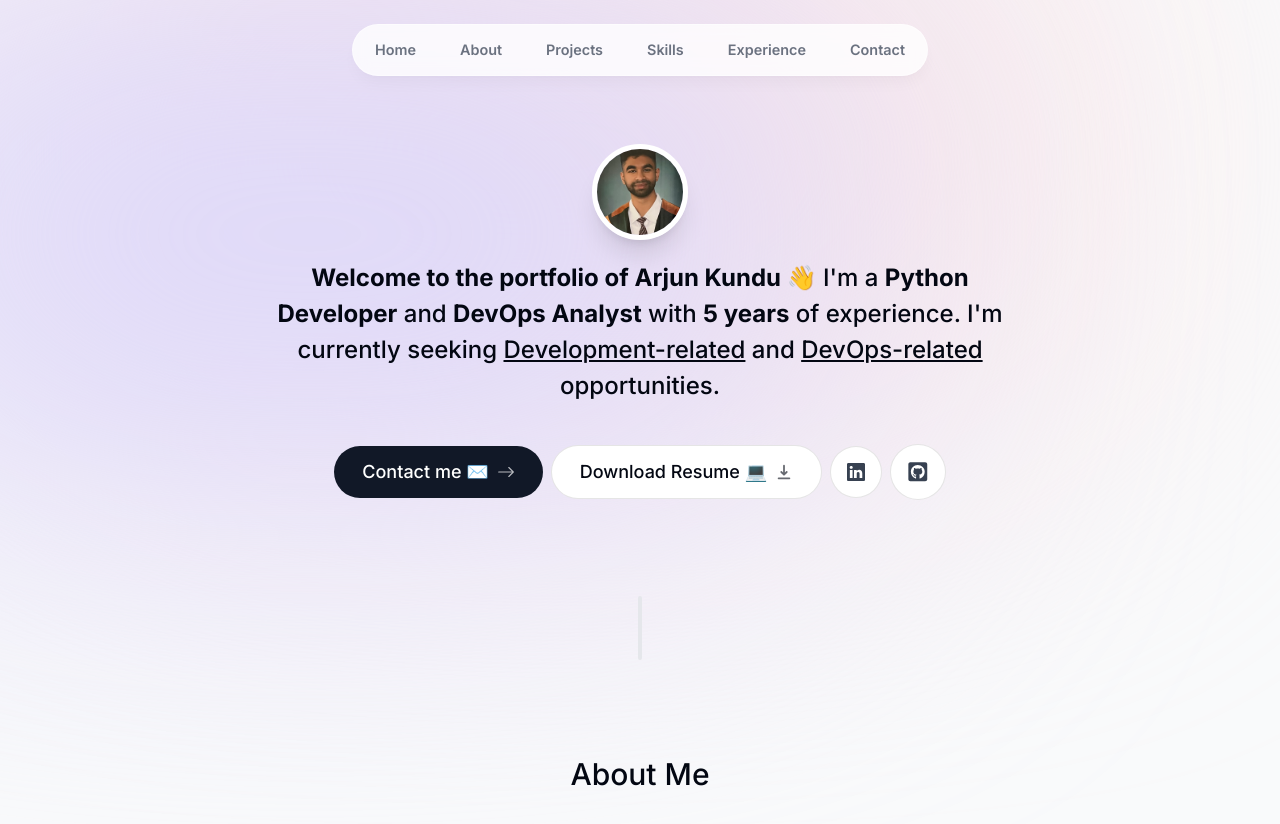
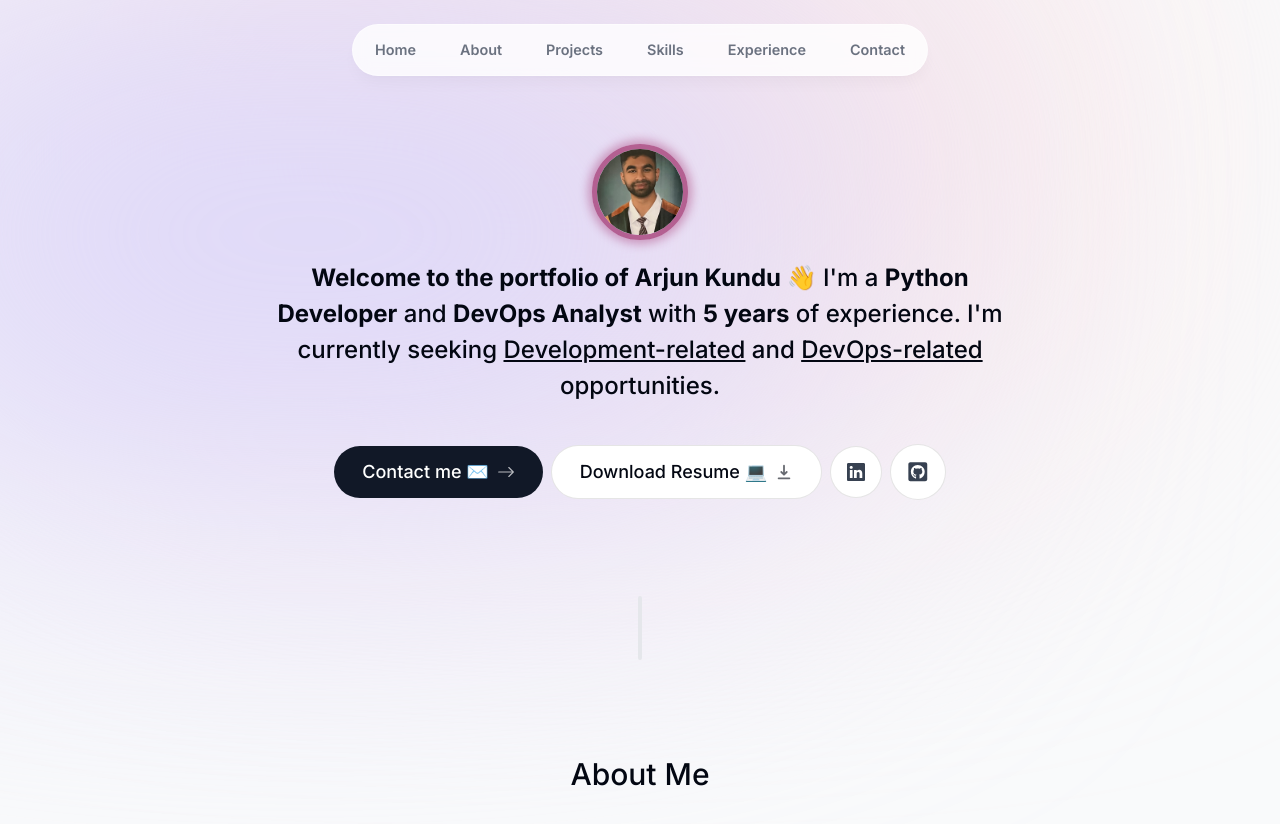
Before and after one commit to kunduarjun/portfolio, a Next.js app: page / in a window 1280 px wide. Shown: the top 824 px of the page. Built offline with nearby package versions, Linux system fonts and the light colour scheme.

Commit message:
Added fuzzyness to the profile image

```diff
--- a/components/intro.tsx
+++ b/components/intro.tsx
@@ -33,7 +33,7 @@ export default function Intro() {
         <div className="relative">
           {/* Rotating Image */}
           <motion.div initial={{ opacity: 0, scale: 0 }} animate={{ opacity: 1, scale: 1, rotate: [0, 360, 0] }} transition={{ duration: 1.5, ease: "easeInOut", }} className="h-24 w-24">
-            <Image src={Headshot} alt="Arjun's Headshot" width="192" height="192" quality="95" priority={true} className="h-24 w-24 rounded-full object-cover border-[0.35rem] border-white shadow-xl"/>
+            <Image src={Headshot} alt="Arjun's Headshot" width="192" height="192" quality="95" priority={true} className="h-24 w-24 rounded-full object-cover border-[0.35rem] border-[#9F2B68]/70 shadow-[0_0_10px_4px_rgba(159,43,104,0.4)]"/>
           </motion.div>
 
           {/* Top Hand */}
```
